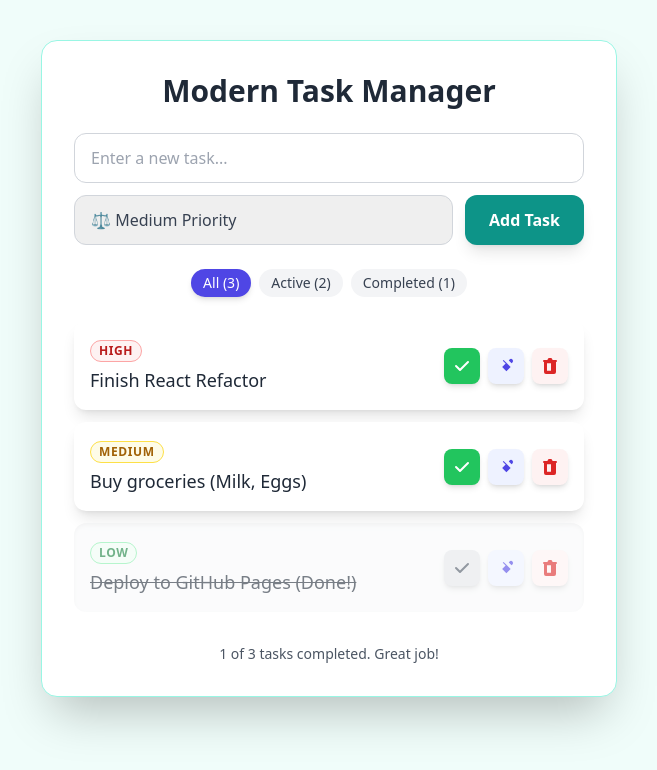
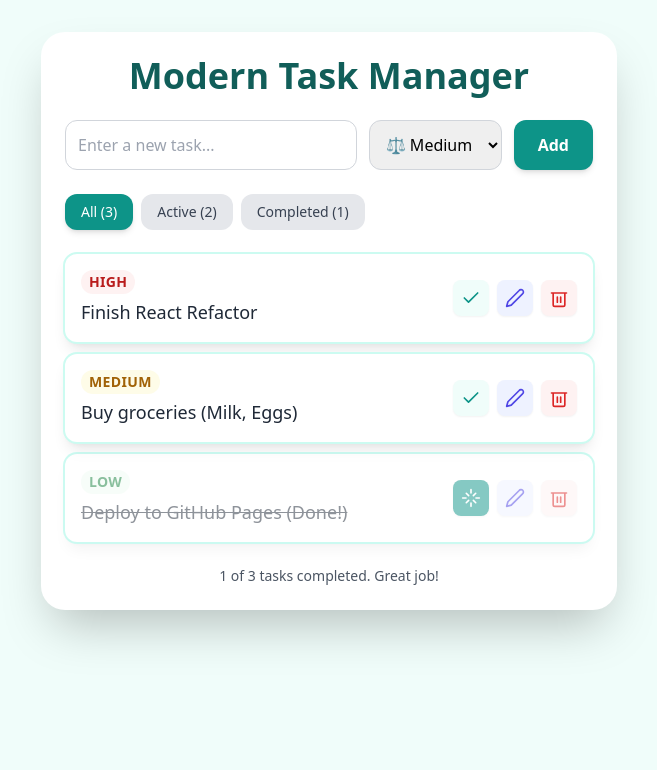
Before and after one commit to JJsoprano/todo-reacts, a React app: page / in a window 1280 px wide. Shown: the top 770 px of the page, without its empty margins (311-968 px from the left). Built offline with nearby package versions, Linux system fonts and the light colour scheme; the HTML template or start-up script is replaced by a standard one.

Commit message:
Final cleanup and integration of single-file App.jsx

```diff
--- a/src/App.jsx
+++ b/src/App.jsx
@@ -1,230 +1,225 @@
 import React, { useState } from 'react';
 
-// --- DUMMY DATA ---
+// --- TodoItem Component Definition (Inline for Single File) ---
+const TodoItem = ({ todo, handleDelete, handleToggle, handleEdit }) => {
+  const getPriorityClasses = (priority) => {
+    switch (priority) {
+      case 'High':
+        return 'bg-red-50 text-red-700 ring-red-200';
+      case 'Medium':
+        return 'bg-yellow-50 text-yellow-700 ring-yellow-200';
+      case 'Low':
+      default:
+        return 'bg-green-50 text-green-700 ring-green-200';
+    }
+  };
+
+  return (
+    <li
+      className={`
+        flex items-center justify-between p-4 mb-3 rounded-xl shadow-lg
+        bg-white transition duration-300 transform hover:scale-[1.01]
+        ring-2 ${todo.completed ? 'opacity-50 ring-teal-200' : 'ring-teal-100'}
+      `}
+    >
+      {/* Task Content */}
+      <div className="flex-1 flex flex-col min-w-0 pr-4">
+        <span
+          className={`text-sm font-semibold tracking-wide uppercase px-2 py-0.5 rounded-full self-start mb-1
+            ${getPriorityClasses(todo.priority)}`}
+        >
+          {todo.priority}
+        </span>
+        <span
+          className={`text-lg font-medium text-gray-800 break-words ${todo.completed ? 'line-through text-gray-500' : ''}`}
+        >
+          {todo.name}
+        </span>
+      </div>
+
+      {/* Action Buttons */}
+      <div className="flex space-x-2 shrink-0">
+        {/* Complete Button */}
+        <button
+          onClick={() => handleToggle(todo.id)}
+          className={`p-2 rounded-lg transition duration-150 ease-in-out shadow-sm
+            ${todo.completed
+              ? 'bg-teal-600 text-white hover:bg-teal-700'
+              : 'bg-teal-50 text-teal-600 hover:bg-teal-100'
+            }`}
+          title={todo.completed ? 'Mark Active' : 'Mark Complete'}
+        >
+          {/* Checkmark Icon (Lucide check/rotate-ccw) */}
+          <svg xmlns="http://www.w3.org/2000/svg" width="20" height="20" viewBox="0 0 24 24" fill="none" stroke="currentColor" strokeWidth="2" strokeLinecap="round" strokeLinejoin="round">
+            {todo.completed ? (
+              <path d="M12 2v4M17.66 6.34l-2.83 2.83M22 12h-4M17.66 17.66l-2.83-2.83M12 22v-4M6.34 17.66l2.83-2.83M2 12h4M6.34 6.34l2.83 2.83"/>
+            ) : (
+              <path d="M20 6 9 17l-5-5" />
+            )}
+          </svg>
+        </button>
+
+        {/* Edit Button */}
+        <button
+          onClick={() => handleEdit(todo.id, todo.name)}
+          className="p-2 bg-indigo-50 text-indigo-600 rounded-lg hover:bg-indigo-100 transition duration-150 ease-in-out shadow-sm"
+          title="Edit Task"
+        >
+          {/* Edit Icon (Lucide pencil) */}
+          <svg xmlns="http://www.w3.org/2000/svg" width="20" height="20" viewBox="0 0 24 24" fill="none" stroke="currentColor" strokeWidth="2" strokeLinecap="round" strokeLinejoin="round">
+            <path d="M17 3a2.85 2.85 0 1 1 4 4L7.5 20.5 2 22l1.5-5.5L17 3z" />
+          </svg>
+        </button>
+
+        {/* Delete Button */}
+        <button
+          onClick={() => handleDelete(todo.id)}
+          className="p-2 bg-red-50 text-red-600 rounded-lg hover:bg-red-100 transition duration-150 ease-in-out shadow-sm"
+          title="Delete Task"
+        >
+          {/* Trash Icon (Lucide trash) */}
+          <svg xmlns="http://www.w3.org/2000/svg" width="20" height="20" viewBox="0 0 24 24" fill="none" stroke="currentColor" strokeWidth="2" strokeLinecap="round" strokeLinejoin="round">
+            <path d="M3 6h18M19 6v14a2 2 0 0 1-2 2H7a2 2 0 0 1-2-2V6M10 11v6M14 11v6" />
+          </svg>
+        </button>
+      </div>
+    </li>
+  );
+};
+// --- End TodoItem Component ---
+
 const INITIAL_TASKS = [
   { id: 1, name: 'Finish React Refactor', priority: 'High', completed: false },
   { id: 2, name: 'Buy groceries (Milk, Eggs)', priority: 'Medium', completed: false },
   { id: 3, name: 'Deploy to GitHub Pages (Done!)', priority: 'Low', completed: true },
 ];
 
-// --- Sub-Component for individual tasks ---
-const TodoItem = ({ todo, handleDelete, handleToggleComplete, handleEdit }) => {
-  const priorityColors = {
-    High: 'bg-red-50 text-red-700 border-red-300',
-    Medium: 'bg-yellow-50 text-yellow-700 border-yellow-300',
-    Low: 'bg-green-50 text-green-700 border-green-300',
-  };
+function App() {
+  const [todos, setTodos] = useState(INITIAL_TASKS);
+  const [filter, setFilter] = useState('All');
+  const [newTask, setNewTask] = useState('');
+  const [newPriority, setNewPriority] = useState('Medium');
 
-  const priorityClass = priorityColors[todo.priority] || 'bg-gray-50 text-gray-700 border-gray-300';
+  // --- Filtering ---
+  const filteredTodos = todos.filter(todo => {
+    if (filter === 'Active') return !todo.completed;
+    if (filter === 'Completed') return todo.completed;
+    return true;
+  });
 
-  return (
-    // Key Change: Ensure all list item styling (padding, margin, shadow) is here
-    <li className={`
-      flex items-center justify-between p-4 mb-3 rounded-xl transition duration-200 ease-in-out
-      ${todo.completed
-        ? 'bg-gray-50 opacity-60 shadow-inner'
-        : 'bg-white shadow-lg hover:shadow-xl'
-      }`}
-    >
-
-      {/* Task Content: Displays Priority and Name */}
-      <div
-        className="flex-1 min-w-0 mr-4"
-      >
-        <div className={`text-xs font-semibold uppercase tracking-wider px-2 py-0.5 rounded-full inline-block border ${priorityClass}`}>
-          {todo.priority}
-        </div>
-
-        <p className={`mt-1 text-gray-800 font-medium text-lg ${
-            todo.completed ? 'line-through text-gray-500' : ''
-        }`}>
-          {todo.name}
-        </p>
-      </div>
-
-      {/* Actions: Complete, Edit, Delete */}
-      <div className="flex space-x-2 flex-shrink-0">
-        {/* 1. Complete/Uncomplete Button */}
-        <button
-          onClick={() => handleToggleComplete(todo.id)}
-          className={`p-2 rounded-lg transition duration-150 shadow-md ${
-            todo.completed
-              ? 'bg-gray-200 text-gray-600 hover:bg-gray-300' // Unmark Complete
-              : 'bg-green-500 text-white hover:bg-green-600' // Mark Complete
-          }`}
-          title={todo.completed ? "Mark as Active" : "Mark as Completed"}
-        >
-          {/* Checkmark Icon */}
-          <svg xmlns="http://www.w3.org/2000/svg" className="h-5 w-5" viewBox="0 0 20 20" fill="currentColor">
-            <path fillRule="evenodd" d="M16.707 5.293a1 1 0 010 1.414l-8 8a1 1 0 01-1.414 0l-4-4a1 1 0 011.414-1.414L8 12.586l7.293-7.293a1 1 0 011.414 0z" clipRule="evenodd" />
-          </svg>
-        </button>
-
-        {/* 2. Edit Button */}
-        <button
-          onClick={() => handleEdit(todo.id)}
-          className="p-2 bg-indigo-50 text-indigo-600 rounded-lg hover:bg-indigo-100 transition duration-150 shadow-md"
-          title="Edit Task"
-        >
-          {/* Pencil Icon (Edit) */}
-          <svg xmlns="http://www.w3.org/2000/svg" className="h-5 w-5" viewBox="0 0 20 20" fill="currentColor">
-            <path d="M13.586 3.586a2 2 0 112.828 2.828l-.793.793-2.828-2.828.793-.793zm-3.182 3.182l-.793.793-2.828-2.828.793-.793 2.828 2.828zm-4.243 4.243l4.243 4.243 4.243-4.243-4.243-4.243-4.243 4.243z"/>
-          </svg>
-        </button>
-
-        {/* 3. Delete Button */}
-        <button
-          onClick={() => handleDelete(todo.id)}
-          className="p-2 bg-red-50 text-red-600 rounded-lg hover:bg-red-100 transition duration-150 shadow-md"
-          title="Delete Task"
-        >
-          {/* Trash Icon (Delete) */}
-          <svg xmlns="http://www.w3.org/2000/svg" className="h-5 w-5" viewBox="0 0 20 20" fill="currentColor">
-            <path fillRule="evenodd" d="M9 2a1 1 0 00-.894.553L7.382 4H4a1 1 0 000 2v10a2 2 0 002 2h8a2 2 0 002-2V6a1 1 0 100-2h-3.382l-.724-1.447A1 1 0 0011 2H9zM7 8a1 1 0 012 0v6a1 1 0 11-2 0V8zm4 0a1 1 0 10-2 0v6a1 1 0 102 0V8z" clipRule="evenodd" />
-          </svg>
-        </button>
-      </div>
-    </li>
-  );
+  // --- Edit task ---
+  const handleEdit = (id, currentName) => {
+    // In a real app, this would open a modal/input field.
+    // We will display a simple console message for now.
+    const message = `Editing task ${id}, Name: ${currentName}. Implement a modal or input field here.`;
+    console.log(message);
+    // You can implement a simple in-app message box here if desired.
   };
 
 
-// --- Main App Component ---
-const App = () => {
-  const [todos, setTodos] = useState(INITIAL_TASKS);
-  const [filter, setFilter] = useState('All');
-  const [newTaskName, setNewTaskName] = useState('');
-  const [newPriority, setNewPriority] = useState('Medium');
-
-  // --- Utility Functions ---
-  const handleToggleComplete = (id) => {
-    setTodos(todos.map(todo =>
-      todo.id === id ? { ...todo, completed: !todo.completed } : todo
-    ));
-  };
-
+  // --- Delete task ---
   const handleDelete = (id) => {
     setTodos(todos.filter(todo => todo.id !== id));
   };
 
-  const handleEdit = (id) => {
-    // Placeholder for real edit logic (e.g., open a modal)
-    console.log(`Editing task ${id}`);
-    const task = todos.find(t => t.id === id);
-    if (task) {
-      // Replaced alert() with console.log for proper sandbox behavior
-      console.log(`[EDIT ACTION] Task ID: ${id}, Name: ${task.name}. Implement modal here.`);
-    }
-  }
+  // --- Toggle complete ---
+  const handleToggle = (id) => {
+    setTodos(
+      todos.map(todo =>
+        todo.id === id ? { ...todo, completed: !todo.completed } : todo
+      )
+    );
+  };
 
+  // --- Add new task ---
   const handleAddTask = (e) => {
     e.preventDefault();
-    if (newTaskName.trim() === '') return;
+    if (newTask.trim() === '') return;
 
     const newTodo = {
       id: Date.now(),
-      name: newTaskName.trim(),
-      priority: newPriority, // This is correctly set from the dropdown
+      name: newTask.trim(),
+      priority: newPriority,
       completed: false,
     };
+    // FIX: Correctly uses setTodos to update the state array
     setTodos([...todos, newTodo]);
-    setNewTaskName('');
+    setNewTask('');
   };
 
-  // --- Filtering Logic ---
-  const filteredTodos = todos.filter(todo => {
-    if (filter === 'Active') return !todo.completed;
-    if (filter === 'Completed') return todo.completed;
-    return true; // 'All'
-  });
+  return (
+    <div className="min-h-screen bg-teal-50 p-4 sm:p-6 lg:p-8">
+      <div className="app-container max-w-xl mx-auto p-6 bg-white rounded-3xl shadow-2xl">
+        <h1 className="text-4xl font-extrabold text-teal-800 mb-6 text-center">Modern Task Manager</h1>
 
-  const activeCount = todos.filter(t => !t.completed).length;
-  const completedCount = todos.filter(t => t.completed).length;
-
-  const FilterButton = ({ label, currentFilter, count }) => (
-    <button
-      onClick={() => setFilter(label)}
-      className={`px-3 py-1 text-sm font-medium rounded-full transition duration-150 whitespace-nowrap ${
-        currentFilter === label
-          ? 'bg-indigo-600 text-white shadow-md'
-          : 'bg-gray-100 text-gray-700 hover:bg-indigo-50 hover:text-indigo-600'
-      }`}
-    >
-      {label} ({count})
-    </button>
-  );
-
-  return (
-    // New Color Palette: Light teal background (50) with high-contrast card (white)
-    <div className="min-h-screen bg-teal-50 py-10 px-4 sm:px-6 lg:px-8">
-      {/* Main Container: Centered and responsive width */}
-      <div className="max-w-xl mx-auto bg-white p-6 sm:p-8 rounded-2xl shadow-2xl border border-teal-200">
-        <h1 className="text-3xl font-extrabold text-gray-800 mb-6 text-center">
-          Modern Task Manager
-        </h1>
-
-        {/* --- Add Task Form --- */}
-        <form onSubmit={handleAddTask} className="flex flex-col space-y-3 mb-6">
+        {/* Add Task Form */}
+        <form onSubmit={handleAddTask} className="flex flex-col sm:flex-row space-y-2 sm:space-y-0 sm:space-x-3 mb-6">
           <input
             type="text"
             placeholder="Enter a new task..."
-            value={newTaskName}
-            onChange={(e) => setNewTaskName(e.target.value)}
-            className="w-full px-4 py-3 border border-gray-300 rounded-xl text-gray-700 focus:ring-teal-500 focus:border-teal-500 transition duration-150"
+            value={newTask}
+            onChange={(e) => setNewTask(e.target.value)}
+            className="flex-grow p-3 border border-gray-300 rounded-xl focus:ring-2 focus:ring-teal-500 focus:border-teal-500 transition"
           />
-
-          <div className="flex flex-col sm:flex-row sm:space-x-3 space-y-3 sm:space-y-0">
-            {/* Priority Selection is correctly handled here */}
           <select
             value={newPriority}
             onChange={(e) => setNewPriority(e.target.value)}
-              className="px-4 py-3 border border-gray-300 rounded-xl appearance-none text-gray-700 focus:ring-teal-500 focus:border-teal-500 flex-1"
+            className="p-3 border border-gray-300 rounded-xl"
           >
-              <option value="High">🔥 High Priority</option>
-              <option value="Medium">⚖️ Medium Priority</option>
-              <option value="Low">💧 Low Priority</option>
+            <option value="Medium">⚖️ Medium</option>
+            <option value="High">🔥 High</option>
+            <option value="Low">💧 Low</option>
           </select>
-
           <button
             type="submit"
-              className="w-full sm:w-auto px-6 py-3 bg-teal-600 text-white font-semibold rounded-xl hover:bg-teal-700 transition duration-150 shadow-lg"
+            className="bg-teal-600 text-white px-6 py-3 rounded-xl font-semibold hover:bg-teal-700 shadow-md transition duration-150"
           >
-              Add Task
+            Add
+          </button>
+        </form>
+
+        {/* Filter Buttons */}
+        <div className="flex space-x-2 mb-6">
+          <button
+            className={`px-4 py-2 rounded-xl text-sm font-medium transition duration-150 ${filter === 'All' ? 'bg-teal-600 text-white shadow-md' : 'bg-gray-200 text-gray-700 hover:bg-gray-300'}`}
+            onClick={() => setFilter('All')}
+          >
+            All ({todos.length})
+          </button>
+          <button
+            className={`px-4 py-2 rounded-xl text-sm font-medium transition duration-150 ${filter === 'Active' ? 'bg-teal-600 text-white shadow-md' : 'bg-gray-200 text-gray-700 hover:bg-gray-300'}`}
+            onClick={() => setFilter('Active')}
+          >
+            Active ({todos.filter(t => !t.completed).length})
+          </button>
+          <button
+            className={`px-4 py-2 rounded-xl text-sm font-medium transition duration-150 ${filter === 'Completed' ? 'bg-teal-600 text-white shadow-md' : 'bg-gray-200 text-gray-700 hover:bg-gray-300'}`}
+            onClick={() => setFilter('Completed')}
+          >
+            Completed ({todos.filter(t => t.completed).length})
           </button>
         </div>
-        </form>
 
-        {/* --- Filter Buttons --- */}
-        <div className="flex flex-wrap gap-2 mb-6 justify-center">
-          <FilterButton label="All" currentFilter={filter} count={todos.length} />
-          <FilterButton label="Active" currentFilter={filter} count={activeCount} />
-          <FilterButton label="Completed" currentFilter={filter} count={completedCount} />
-        </div>
-
-        {/* --- Todo List --- */}
-        <ul className="todo-list list-none p-0">
-          {filteredTodos.length > 0 ? (
-            filteredTodos.map(todo => (
+        {/* Todo Items List */}
+        <ul className="todo-list list-none p-0 space-y-3">
+          {filteredTodos.map(todo => (
             <TodoItem
               key={todo.id}
               todo={todo}
               handleDelete={handleDelete}
-                handleToggleComplete={handleToggleComplete}
+              handleToggle={handleToggle}
               handleEdit={handleEdit}
             />
-            ))
-          ) : (
-            <p className="text-center text-gray-500 py-8">No tasks found for this filter. Time to relax!</p>
-          )}
+          ))}
         </ul>
 
-        {/* --- Completed Count Summary --- */}
-        <div className="mt-8 text-center text-sm font-medium text-gray-600">
-          {completedCount} of {todos.length} tasks completed. Great job!
+        {/* Completed Count */}
+        <div className="text-gray-600 mt-6 text-center text-sm">
+          {todos.filter(t => t.completed).length} of {todos.length} tasks completed. Great job!
         </div>
       </div>
     </div>
   );
-};
+}
 
 export default App;
--- a/src/main.jsx
+++ b/src/main.jsx
@@ -3,13 +3,10 @@ import React from 'react';
 import ReactDOM from 'react-dom/client';
 import App from './App.jsx';
 import './index.css';
-import { HashRouter } from 'react-router-dom';
 
 ReactDOM.createRoot(document.getElementById('root')).render(
   <React.StrictMode>
     {/* 2. Wrap your App component with HashRouter */}
-    <HashRouter>
       <App />
-    </HashRouter>
   </React.StrictMode>,
 );
```
Also changed, not shown: src/TodoItem.jsx (deleted, +0 -28 lines), vite.config.js (+6 -8 lines). Lines whose indentation alone changed are shown as unchanged.
